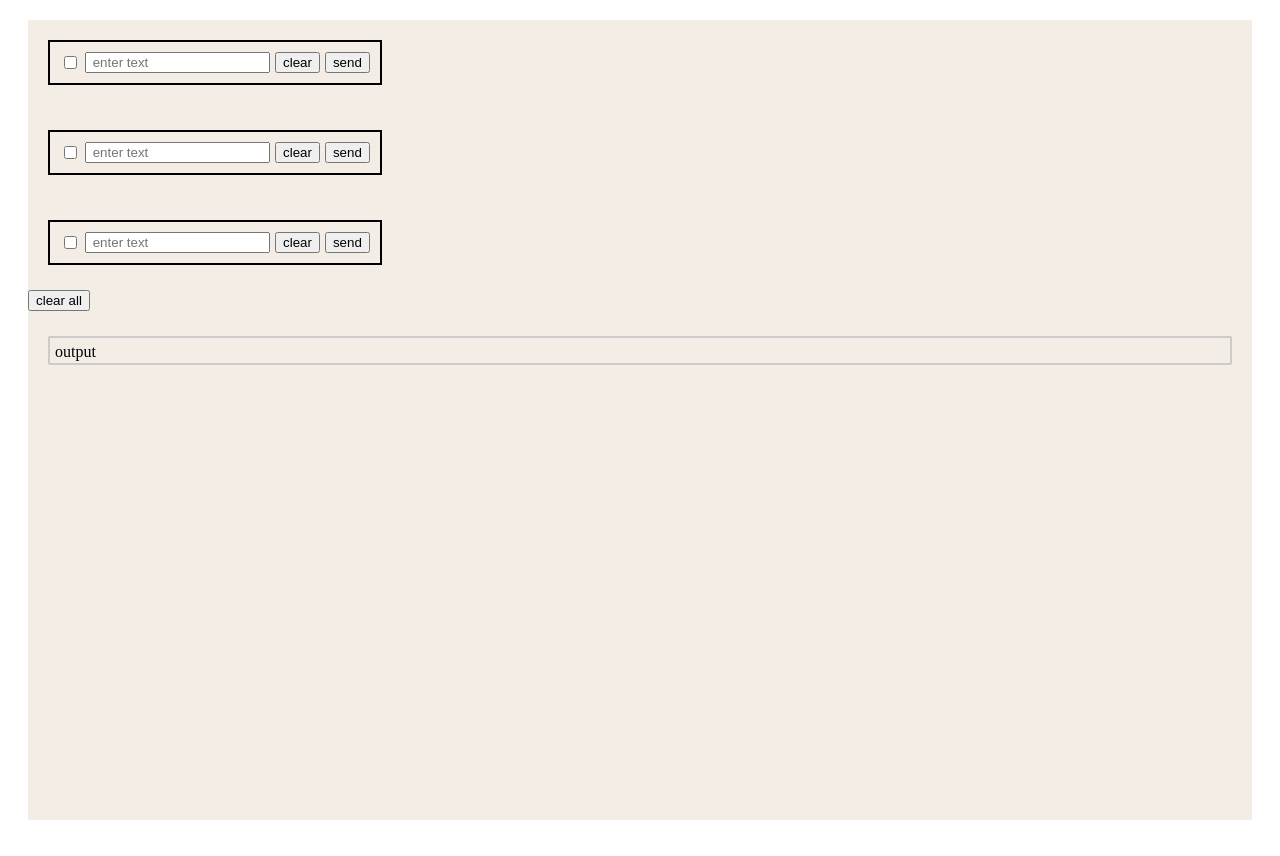
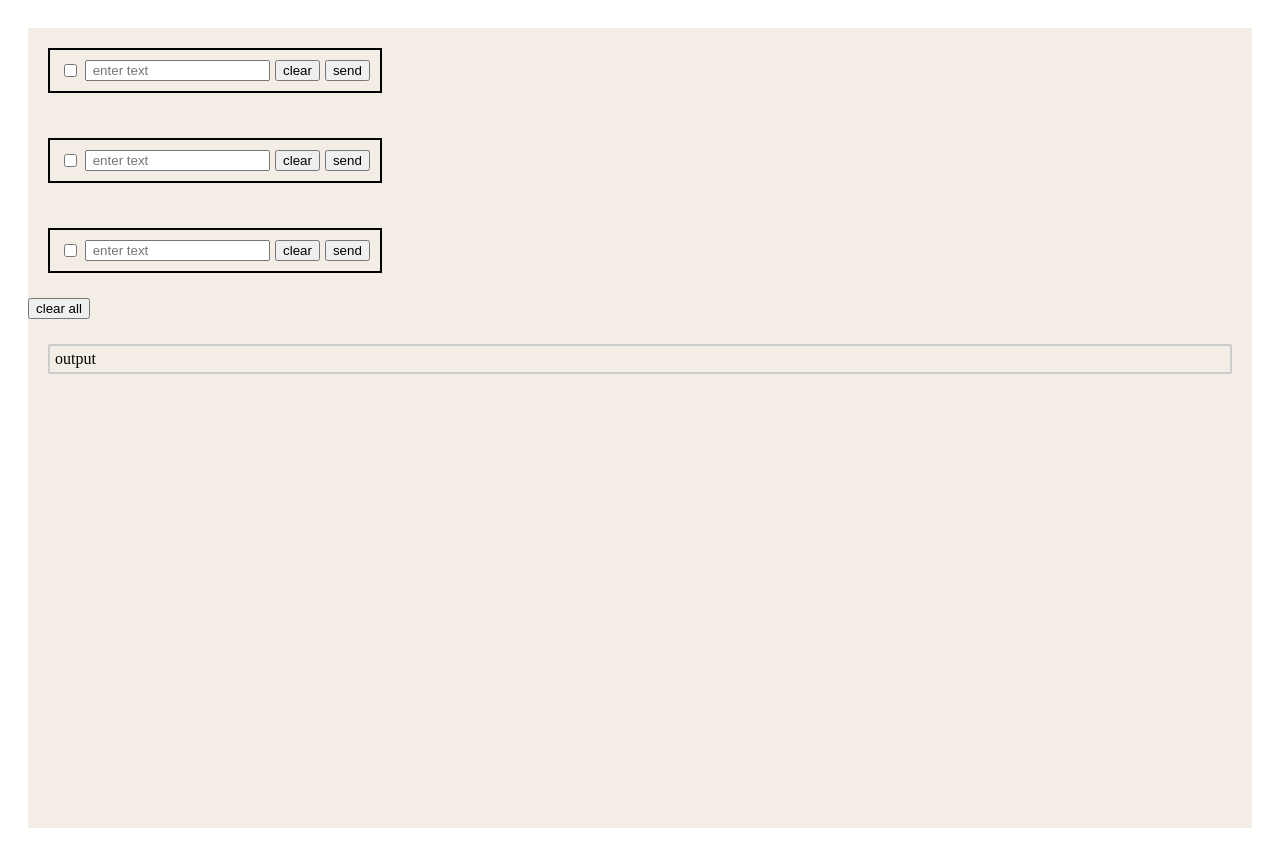
Before and after one commit to igord014/CourseCssBogdan, a website: page cssAngl.html in a window 1280 px wide. Drawn offline with Linux system fonts and the light colour scheme.

Commit message:
Update cssAngl.html
overflow

```diff
--- a/cssAngl.html
+++ b/cssAngl.html
@@ -7,6 +7,10 @@
     <title>Three Containers</title>
 
     <style>
+      *{
+        box-sizing: border-box;
+        overflow: auto;
+      }
       .common {
         display: flex;
         flex-direction: column;
@@ -30,12 +34,15 @@
         height: auto;
       }
       #outputField {
+        display: flex;
+        justify-content: start;
+        align-items:center;
         margin-top: 10px;
         padding: 5px;
         border: 2px solid #ccc;
         border-radius: 2px;
         width: auto;
-        height: 15px;
+        height: 30px;
         margin: 20px;
       }
 
```
